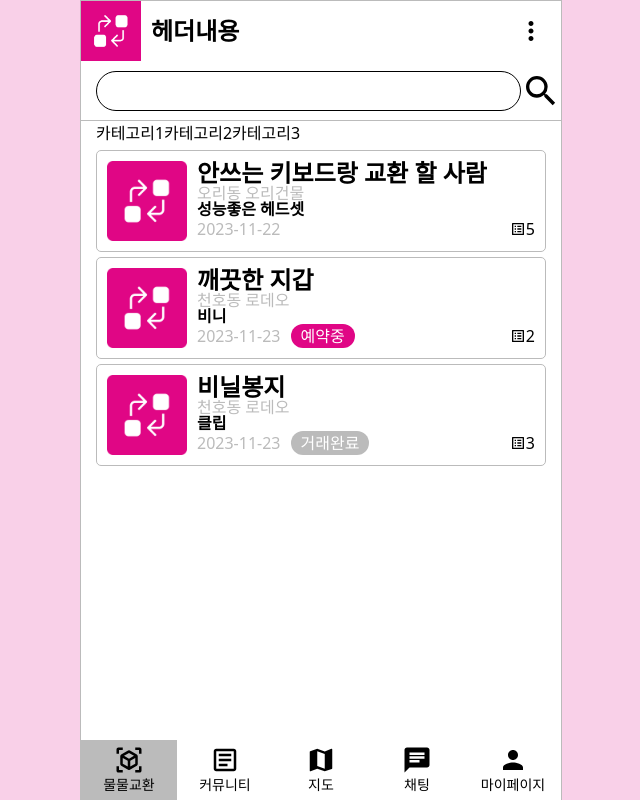
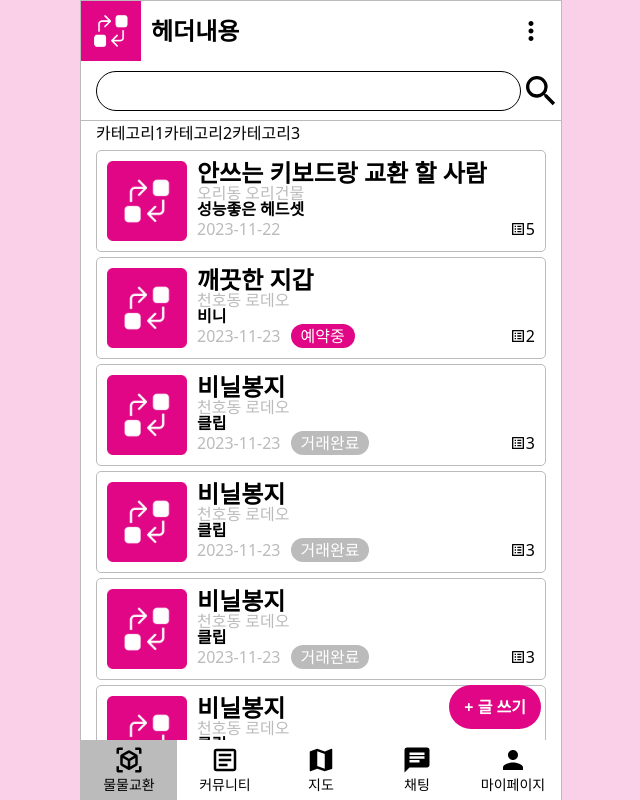
Before and after one commit to KostaMiniProject/MainProject-Front, a Next.js app: page /exchange in a window 1280 px wide. Shown: the top 800 px of the page, without its empty margins (319-959 px from the left). Built offline with nearby package versions, Linux system fonts and the light colour scheme.

Commit message:
feat : 글쓰기 버튼 구성

```diff
--- a/app/exchange/page.tsx
+++ b/app/exchange/page.tsx
@@ -24,6 +24,15 @@ function Page() {
       bid_count: 2,
     },
     {
+      id: 3,
+      title: '바지',
+      prefer_items: '옷',
+      address: '암사동',
+      created_at: '2023-11-24',
+      status: 'deleted',
+      bid_count: 7,
+    },
+    {
       id: 2,
       title: '비닐봉지',
       prefer_items: '클립',
@@ -33,13 +42,49 @@ function Page() {
       bid_count: 3,
     },
     {
-      id: 3,
-      title: '바지',
-      prefer_items: '옷',
-      address: '암사동',
-      created_at: '2023-11-24',
-      status: 'deleted',
-      bid_count: 7,
+      id: 2,
+      title: '비닐봉지',
+      prefer_items: '클립',
+      address: '천호동 로데오',
+      created_at: '2023-11-23',
+      status: 'completed',
+      bid_count: 3,
+    },
+    {
+      id: 2,
+      title: '비닐봉지',
+      prefer_items: '클립',
+      address: '천호동 로데오',
+      created_at: '2023-11-23',
+      status: 'completed',
+      bid_count: 3,
+    },
+    {
+      id: 2,
+      title: '비닐봉지',
+      prefer_items: '클립',
+      address: '천호동 로데오',
+      created_at: '2023-11-23',
+      status: 'completed',
+      bid_count: 3,
+    },
+    {
+      id: 2,
+      title: '비닐봉지',
+      prefer_items: '클립',
+      address: '천호동 로데오',
+      created_at: '2023-11-23',
+      status: 'completed',
+      bid_count: 3,
+    },
+    {
+      id: 2,
+      title: '비닐봉지',
+      prefer_items: '클립',
+      address: '천호동 로데오',
+      created_at: '2023-11-23',
+      status: 'completed',
+      bid_count: 3,
     },
   ];
   return (
@@ -60,6 +105,11 @@ function Page() {
           })}
         </div>
       </div>
+      <div className="sticky  bottom-[115px]">
+        <div className="mx-[20px] bg-base rounded-[25px] inline-block float-right py-[10px] px-[15px] text-white font-[600]">
+          + 글 쓰기
+        </div>
+      </div>
     </div>
   );
 }
--- a/app/layout.tsx
+++ b/app/layout.tsx
@@ -22,7 +22,7 @@ export default function RootLayout({
     <html>
       <head />
       <body className="bg-softbase relative">
-        <div className="bg-white max-w-[480px] min-h-[100vh] mx-auto border-gray border-[1px] box-content ">
+        <div className="bg-white max-w-[480px] min-h-[100vh] mx-auto border-gray border-[1px] box-content relative">
           <Header />
           {children}
           <Navbar />
```
